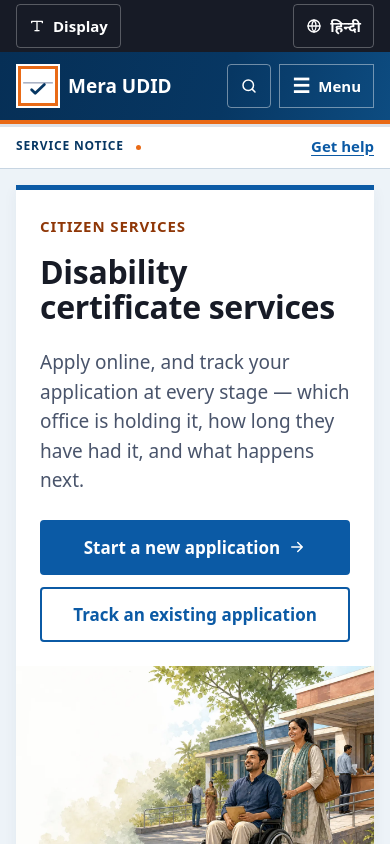
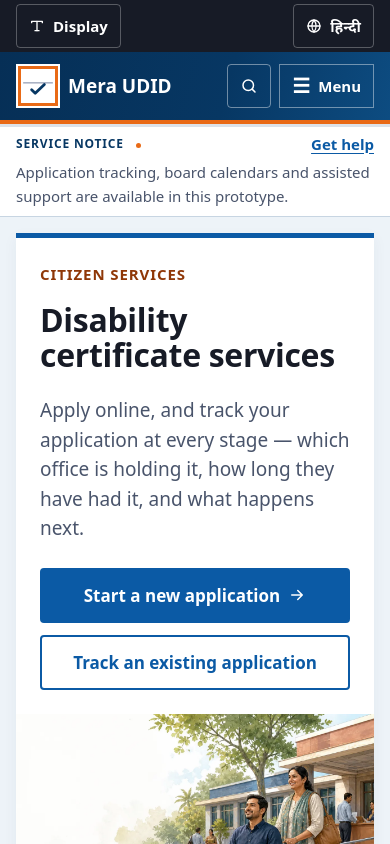
Before and after one commit to bharat0722/mera-udid, a React (Vite) app: page / in a window 390 px wide. Shown: the top 844 px of the page. Built offline with nearby package versions, Linux system fonts and the light colour scheme.

Commit message:
Show service notice text on mobile

```diff
--- a/src/styles/components.css
+++ b/src/styles/components.css
@@ -324,14 +324,27 @@
 }
 
 @media (max-width: 640px) {
-  .portal-notice__summary { display: none; }
-
   .portal-notice__inner {
-    min-height: var(--tap-min);
+    display: grid;
+    grid-template-columns: minmax(0, 1fr) auto;
+    align-items: center;
+    min-height: 0;
+    column-gap: var(--space-3);
+    row-gap: var(--space-1);
+    padding-block: var(--space-2);
+  }
+
+  .portal-notice__summary {
+    display: block;
+    grid-column: 1 / -1;
   }
 
   .service-ribbon__link {
-    padding-block: var(--space-2);
+    grid-column: 2;
+    grid-row: 1;
+    min-height: auto;
+    margin-left: 0;
+    padding-block: 0;
   }
 
   .portal-search-panel__form {
```
